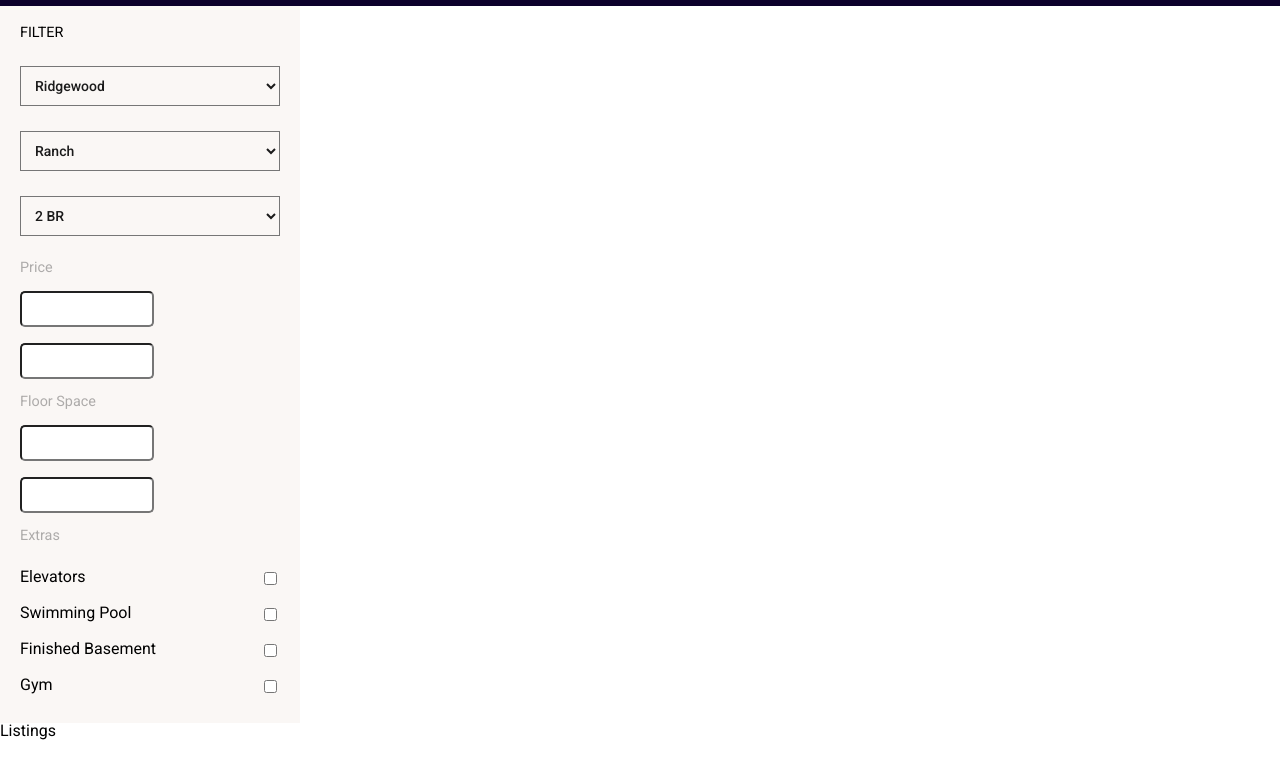
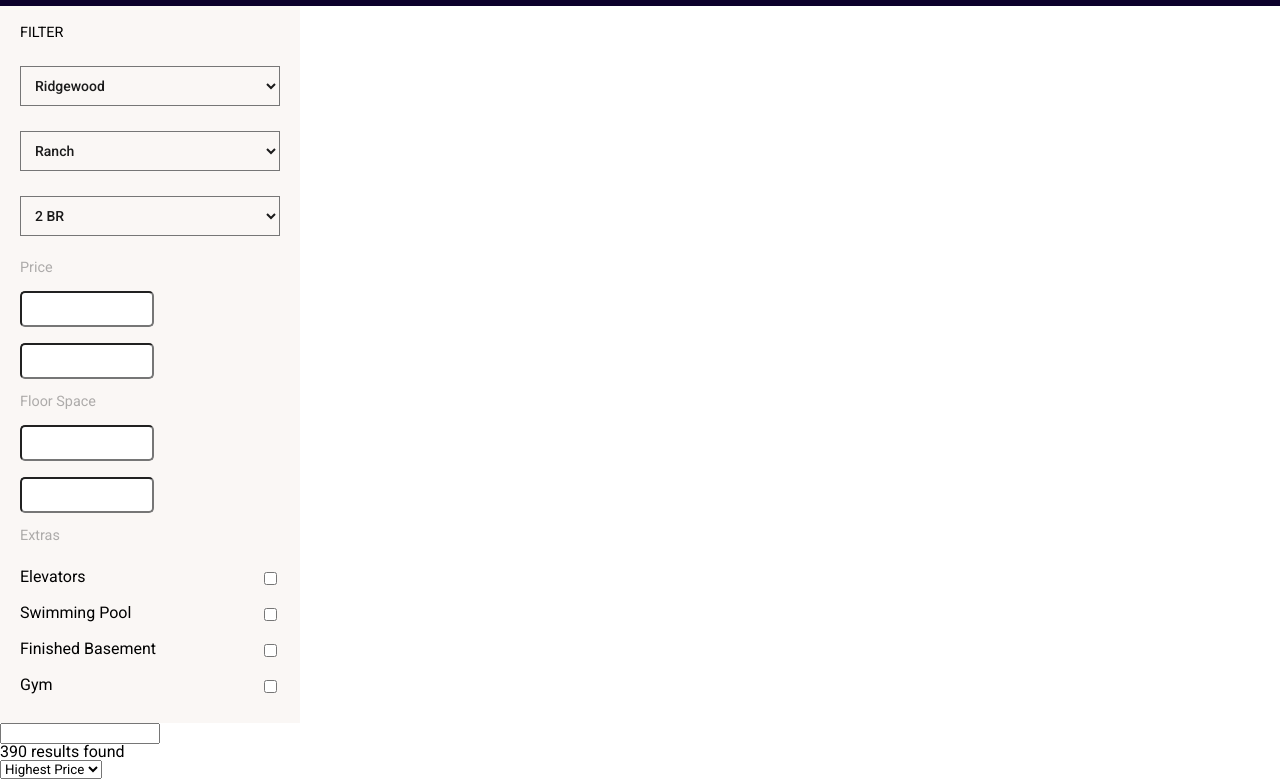
Before and after one commit to alexfederovitch/react-real-estate, a React app: page / in a window 1280 px wide. Shown: the part 50-829 px from the top of the page. Before the commit the page ends 800 px from the top, so only its background shows below. Built offline with nearby package versions, Linux system fonts and the light colour scheme.

Commit message:
updating the Real Estate app

```diff
--- a/assets/js/realEstate/Listings.js
+++ b/assets/js/realEstate/Listings.js
@@ -5,15 +5,40 @@ export default class Header extends Component {
   constructor () {
     super()
     this.state = {
-      name: 'Joe'
+      name: 'Alex'
     }
   }
-  clickedBtn = () => {
-    console.log('swag')
-  }
+
   render () {
     return (<section className="listings">
-      Listings
+
+      <section className="search-area">
+      <input type="text" name="search" />
+      </section>
+
+      <section className="sortby-area">
+        <div>390 results found</div>
+        <div className="sort-options">
+          <select name="sortby" className="sortby">
+            <option value="price-asc">Highest Price</option>
+            <option value="price-dsc">Lowest Price</option>
+          </select>
+
+          <div className="view">
+
+          </div>
+
+
+        </div>
+      </section>
+
+      <section className="listings-results">
+
+      </section>
+
+      <section className="pagination">
+
+      </section>
     </section>)
   }
 }
--- a/assets/sass/_content-area.scss
+++ b/assets/sass/_content-area.scss
@@ -57,3 +57,7 @@
         }
     }
 }
+
+#listings {
+
+}
--- a/public/js/components/realEstate.js
+++ b/public/js/components/realEstate.js
@@ -366,12 +366,8 @@ var Header = function (_Component) {
 
     var _this = _possibleConstructorReturn(this, (Header.__proto__ || Object.getPrototypeOf(Header)).call(this));
 
-    _this.clickedBtn = function () {
-      console.log('swag');
-    };
-
     _this.state = {
-      name: 'Joe'
+      name: 'Alex'
     };
     return _this;
   }
@@ -382,7 +378,41 @@ var Header = function (_Component) {
       return _react2.default.createElement(
         'section',
         { className: 'listings' },
-        'Listings'
+        _react2.default.createElement(
+          'section',
+          { className: 'search-area' },
+          _react2.default.createElement('input', { type: 'text', name: 'search' })
+        ),
+        _react2.default.createElement(
+          'section',
+          { className: 'sortby-area' },
+          _react2.default.createElement(
+            'div',
+            null,
+            '390 results found'
+          ),
+          _react2.default.createElement(
+            'div',
+            { className: 'sort-options' },
+            _react2.default.createElement(
+              'select',
+              { name: 'sortby', className: 'sortby' },
+              _react2.default.createElement(
+                'option',
+                { value: 'price-asc' },
+                'Highest Price'
+              ),
+              _react2.default.createElement(
+                'option',
+                { value: 'price-dsc' },
+                'Lowest Price'
+              )
+            ),
+            _react2.default.createElement('div', { className: 'view' })
+          )
+        ),
+        _react2.default.createElement('section', { className: 'listings-results' }),
+        _react2.default.createElement('section', { className: 'pagination' })
       );
     }
   }]);
```
